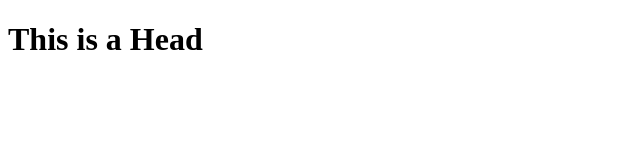
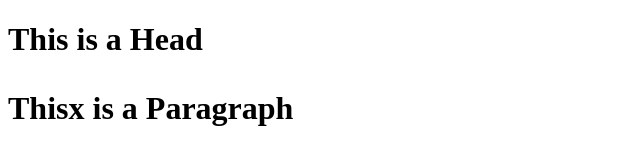
Before and after one commit to Rich-McGrath/git-test, a plain HTML site: page index.html in a window 1280 px wide. Shown: the whole page, without its empty margins (0-640 px from the left). Drawn offline with Linux system fonts and the light colour scheme.

Commit message:
Second Commit

```diff
--- a/index.html
+++ b/index.html
@@ -2,5 +2,6 @@
 <html>
     <body>
         <h1> This is a Head<er/h1>
+        <p>Thisx is a Paragraph</p>
     </body>
 </html>
```
